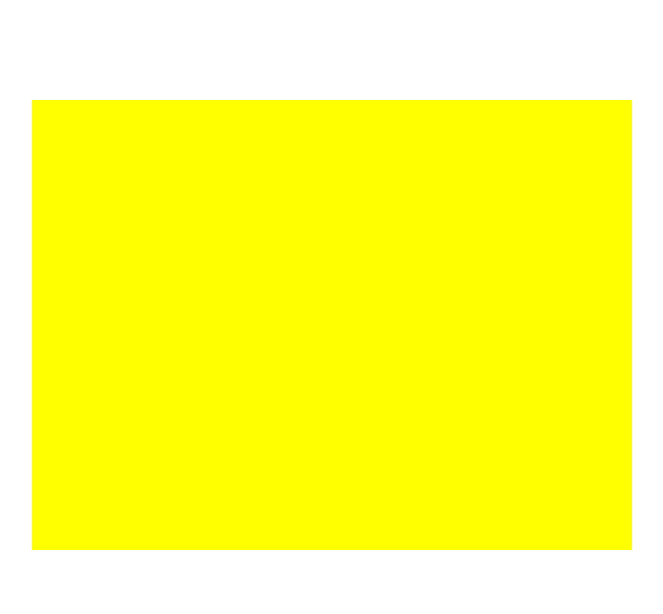
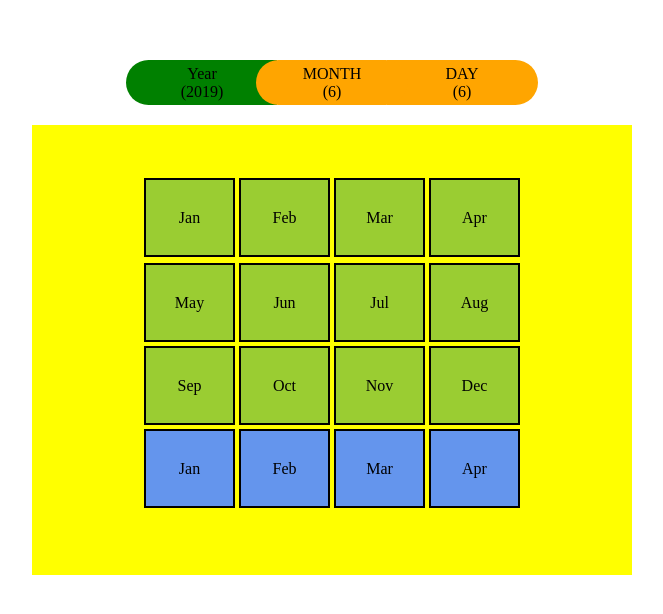
Before and after one commit to nandhak4/Angular-Scheduler, an Angular app: page /year in a window 1280 px wide. Before the commit this address led to /. Shown: the top 614 px of the page, without its empty margins (308-971 px from the left). Built offline with nearby package versions, Linux system fonts and the light colour scheme.

Commit message:
Added navigation bar with year , month and day

```diff
--- a/src/app/app-routing.module.ts
+++ b/src/app/app-routing.module.ts
@@ -6,9 +6,9 @@ import { YearComponent } from './year/year.component';
 
 const routes: Routes = [
   { path: '', component: YearComponent},
+  { path: 'year', component: YearComponent},
   { path: 'month', component: MonthComponent}
 ];
-
 
 @NgModule({
  exports: [
--- a/src/app/app.component.css
+++ b/src/app/app.component.css
@@ -1,17 +1,74 @@
+.navigationContent {
+  margin-top: 60px;
+  margin-left: auto;
+  margin-right: auto;
+  width: 450px;
+  height: 45px;
+  text-align: center;
+  overflow: hidden;
+}
+
+.year {
+  width: 150px;
+  height: 45px;
+  background-color: orange;
+  border-left: 1px solid transparent;
+  border-radius: 43px 0px 0px 43px;
+
+  display: -webkit-inline-box;
+  -webkit-box-align: center;
+  -webkit-box-pack: center;
+}
+
+.month {
+  width: 150px;
+  height: 45px;
+  background-color: orange;
+  border-right: 1px solid transparent;
+  border-left: 1px solid transparent;
+  border-radius: 43px;
+
+  margin-left: -21px;
+  margin-right: -21px;
+  position: relative;
+
+  display: -webkit-inline-box;
+  -webkit-box-align: center;
+  -webkit-box-pack: center;
+}
+
+.day {
+  width: 150px;
+  height: 45px;
+  background-color: orange;
+  border-right: 1px solid transparent;
+  border-radius: 0px 43px 43px 0px;
+
+  display: -webkit-inline-box;
+  -webkit-box-align: center;
+  -webkit-box-pack: center;
+}
+
+.isclicked {
+  background-color: green;
+}
+
 .mainContent {
-    margin: 100px auto;
+  margin: 20px auto;
   width: 600px;
   height: 450px;
   background-color: yellow;
 }
-.outer{
+
+.outer {
   height: inherit;
   margin-top: 10px;
   margin-bottom: 10px;
-    margin-left:auto;
-    margin-right:auto;
+  margin-left: auto;
+  margin-right: auto;
   width: 500px;
 }
+
 .outer .triangle-right {
   display: none;
   float: right;
@@ -21,6 +78,7 @@
   border-left: 20px solid blue;
   border-bottom: 100px solid transparent;
 }
+
 .outer .triangle-left {
   display: none;
   float: left;
@@ -30,14 +88,16 @@
   border-right: 20px solid blue;
   border-bottom: 100px solid transparent;
 }
+
 .mainContent:hover .triangle-right {
   display: block;
 }
+
 .mainContent:hover .triangle-left {
   display: block;
 }
 
-.outer .content{
+.outer .content {
   margin-left: 50px;
   width: 400px;
   height: inherit;
--- a/src/app/app.component.html
+++ b/src/app/app.component.html
@@ -1,5 +1,15 @@
+<div class="navigationContent">
+  <div [ngClass]="{'year':true,'isclicked':ShowYear}" (click)="SetCurrentDisplay('Y')">
+    Year<br>({{Year}})
+  </div>
+  <div [ngClass]="{'month':true,'isclicked':ShowMonth}" (click)="SetCurrentDisplay('M')">
+    MONTH<br>({{Month}})
+  </div>
+  <div [ngClass]="{'day':true,'isclicked':ShowDay}" (click)="SetCurrentDisplay('D')">
+    DAY<br>({{Day}})
+  </div>
+</div>
 <div class="mainContent">
-
   <div class="outer">
     <div class="triangle-left" (click)="GetPrevious()"></div>
     <div class="content">
@@ -7,5 +17,4 @@
     </div>
     <div class="triangle-right" (click)="GetNext()"></div>
   </div>
-
 </div>
--- a/src/app/app.component.ts
+++ b/src/app/app.component.ts
@@ -10,19 +10,54 @@ import { Router } from '@angular/router';
 })
 export class AppComponent implements OnInit {
 
+  public get ShowYear(): boolean {
+    return this.calendarSessionService.ShowYear;
+  }
+
+  public get ShowMonth(): boolean {
+    return this.calendarSessionService.ShowMonth;
+  }
+
+  public get ShowDay(): boolean {
+    return this.calendarSessionService.ShowDay;
+  }
+
+  public get Year(): number {
+    return this.calendarSessionService.PassedYear;
+  }
+
+  public get Month(): number {
+    return this.calendarSessionService.PassedMonth;
+  }
+
+  public get Day(): number {
+    return this.calendarSessionService.PassedDay;
+  }
+
   constructor(private calendarSessionService: CalendarSessionService, private router: Router) {
   }
 
   ngOnInit() {
     this.calendarSessionService.ShowCurrentMonth();
+    this.SubscribeToNavigation();
+  }
+
+  SetCurrentDisplay(input: string) {
+    this.calendarSessionService.SetCurrentDisplay(input);
   }
 
   GetNext() {
-    this.calendarSessionService.GetNextMonth(this.calendarSessionService.PassedMonth);
+    this.calendarSessionService.GetNext();
   }
 
   GetPrevious() {
-    this.calendarSessionService.GetPreviousMonth(this.calendarSessionService.PassedMonth);
+    this.calendarSessionService.GetPrevious();
+  }
+
+  private SubscribeToNavigation() {
+    this.calendarSessionService.navigationSource$.subscribe((routePath) => {
+      this.router.navigate([routePath]);
+    });
   }
 
 }
--- a/src/app/calendar-session.service.ts
+++ b/src/app/calendar-session.service.ts
@@ -1,4 +1,4 @@
-import { Injectable } from '@angular/core';
+import { Injectable, OnInit } from '@angular/core';
 import { Observable, Subject, BehaviorSubject } from 'rxjs';
 
 @Injectable({
@@ -6,20 +6,21 @@ import { Observable, Subject, BehaviorSubject } from 'rxjs';
 })
 export class CalendarSessionService {
 
+  private passedDateSource = new BehaviorSubject<Date>(undefined);
+
+  passedDate$ = this.passedDateSource.asObservable();
+
+  private navigationSource = new BehaviorSubject<string>('');
+
+  navigationSource$ = this.navigationSource.asObservable();
+
   private readonly currentDate: Date = new Date();
   public get CurrentDate(): Date {
     return this.currentDate;
   }
 
-  private passedDate: Date;
   public get PassedDate(): Date {
-    return this.passedDate;
-  }
-  public set PassedDate(value: Date) {
-    this.passedDate = value;
-    this.passedYear = this.passedDate.getFullYear();
-    this.passedMonth = this.passedDate.getMonth();
-    this.passedDay = this.passedDate.getDate();
+    return new Date(this.PassedYear, this.PassedMonth, this.PassedDay);
   }
 
   private passedYear = -1;
@@ -28,6 +29,7 @@ export class CalendarSessionService {
   }
   public set PassedYear(value: number) {
     this.passedYear = value;
+    this.passedDateSource.next(this.PassedDate);
   }
 
   private passedMonth = -1;
@@ -36,34 +38,134 @@ export class CalendarSessionService {
   }
   public set PassedMonth(value: number) {
     this.passedMonth = value;
-    this.passedMonthSource.next(this.passedMonth);
+    this.passedDateSource.next(this.PassedDate);
   }
 
   private passedDay = -1;
-  public get PasseDay(): number {
+  public get PassedDay(): number {
     return this.passedDay < 0 ? this.currentDate.getDate() : this.passedDay;
   }
   public set PassedDay(value: number) {
-    this.passedDay = value;
+     this.passedDay = value;
+     this.passedDateSource.next(this.PassedDate);
+  }
+
+  private showYear = false;
+  public get ShowYear(): boolean {
+    return this.showYear;
+  }
+
+  private showMonth = false;
+  public get ShowMonth(): boolean {
+    return this.showMonth;
+  }
+
+  private showDay = false;
+  public get ShowDay(): boolean {
+    return this.showDay;
   }
 
   constructor() {
+    this.SetCurrentDisplay('');
   }
 
- passedMonthSource = new BehaviorSubject<number>(-1);
+  SetCurrentDisplay(display: string) {
+    this.Reset();
+    switch (display) {
+      case 'D': {
+        this.DisplayDay();
+        break;
+      }
+      case 'M': {
+        this.DisplayMonth();
+        break;
+      }
+      case 'Y': {
+        this.DisplayYear();
+        break;
+      }
+      default: {
+        this.DisplayYear();
+        break;
+      }
+    }
 
-  passedMonth$ = this.passedMonthSource.asObservable();
+  }
+
+  private DisplayDefault() {
+    this.showYear = true;
+    this.navigationSource.next('');
+  }
+
+  private DisplayYear() {
+    this.showYear = true;
+    this.navigationSource.next('year');
+  }
+
+  private DisplayMonth() {
+    this.showMonth = true;
+    this.navigationSource.next('month');
+  }
+
+  private DisplayDay() {
+    this.showDay = true;
+    this.navigationSource.next('day');
+  }
+
+  private Reset() {
+    this.showYear = false;
+    this.showMonth = false;
+    this.showDay = false;
+  }
 
   ShowCurrentMonth() {
-    this.passedMonthSource.next(this.PassedMonth);
+    this.passedDateSource.next(this.PassedDate);
   }
 
-  GetNextMonth(displayedMonth: number) {
-    this.PassedMonth = displayedMonth + 1;
+  GetNext() {
+    if (this.ShowDay) {
+      return;
+    } else if (this.ShowMonth) {
+      this.GetNextMonth();
+    } else if (this.ShowYear) {
+      this.GetNextYear();
+    }
   }
 
-  GetPreviousMonth(displayedMonth: number) {
-    this.PassedMonth = displayedMonth - 1;
+  private GetNextYear() {
+    this.PassedYear += 1;
+  }
+
+  private GetNextMonth() {
+    if (this.PassedMonth === 12) {
+      this.PassedMonth = 1;
+      this.GetNextYear();
+    } else {
+    this.PassedMonth += 1;
+    }
+  }
+
+  GetPrevious() {
+    if (this.ShowDay) {
+      return;
+    } else if (this.ShowMonth) {
+      this.GetPreviousMonth();
+    } else if (this.ShowYear) {
+      this.GetPreviousYear();
+    }
+  }
+
+  private GetPreviousYear() {
+    this.PassedYear -= 1;
+  }
+
+  private GetPreviousMonth() {
+    if (this.PassedMonth === 1) {
+      this.PassedMonth = 12;
+      this.GetPreviousYear();
+    } else {
+    this.PassedMonth -= 1;
+    }
   }
 
 }
--- a/src/app/month/month.component.ts
+++ b/src/app/month/month.component.ts
@@ -22,10 +22,10 @@ export class MonthComponent implements OnInit {
   }
 
   loadData() {
-    this.year = this.calendarSessionService.PassedYear;
-    this.calendarSessionService.passedMonth$.subscribe(
-      (passedMonth) => {
-        this.month = passedMonth;
+    this.calendarSessionService.passedDate$.subscribe(
+      (passedDate: Date) => {
+        this.month = passedDate.getMonth();
+        this.year = passedDate.getFullYear();
         this.daysOfMonth = this.getDaysOfMonthGrid(this.getNumberOfDaysInMonth(this.month));
       }
     );
--- a/src/app/year/year.component.ts
+++ b/src/app/year/year.component.ts
@@ -17,7 +17,7 @@ export class YearComponent implements OnInit {
 
   NavigateToMonth(month: number) {
     this.calendarSessionService.PassedMonth = month;
-    this.router.navigate(['month']);
+    this.calendarSessionService.SetCurrentDisplay('M');
   }
 
   NavigateToNextYearMonth(month: number) {
```
Also changed, not shown: src/app/year/year.component.css (line endings or trailing spaces). Lines whose indentation alone changed are shown as unchanged.
